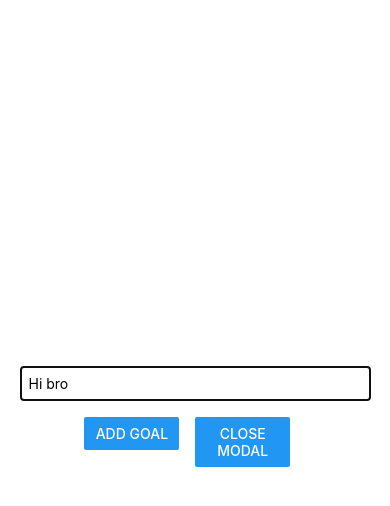
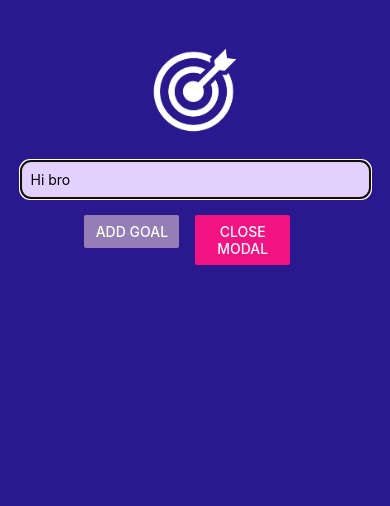
Before and after one commit to inhyoe/React_native, a React Native app: screen / in a window 390 px wide. Both pictures are taken after a click on the button "ADD NEW GOAL". Shown: the top 506 px of the page. Built offline with nearby package versions, Linux system fonts and the light colour scheme.

Commit message:
GoalInput 컴포넌트에 이미지 추가 및 모달 스타일 개선

```diff
--- a/component/GoalInputComponent/GoalInput.tsx
+++ b/component/GoalInputComponent/GoalInput.tsx
@@ -1,5 +1,12 @@
 import React, { Dispatch, SetStateAction, useState } from 'react';
-import { TextInput, View, StyleSheet, Button, Modal } from 'react-native';
+import {
+  TextInput,
+  View,
+  StyleSheet,
+  Button,
+  Modal,
+  Image,
+} from 'react-native';
 
 interface GoalInputProps {
   setCourseGoals: Dispatch<SetStateAction<string[]>>;
@@ -23,20 +30,33 @@ const GoalInput = ({ setCourseGoals, modalVisibleHandler }: GoalInputProps) => {
   }
 
   return (
-    <Modal visible={true} animationType="slide">
+    <Modal
+      visible={true}
+      animationType="slide"
+      transparent={false} // Modal의 배경을 불투명하게 설정
+    >
       <View style={styles.inputContainer}>
+        <Image
+          style={styles.image}
+          source={require('../../assets/images/goal.png')}
+        />
+
         <TextInput
-          style={styles.TextInput}
+          style={styles.textInputStyle}
           placeholder="Hi bro"
           onChangeText={(i) => goalInputHandler(i)}
           value={entererGoalText}
         />
         <View style={styles.buttonContainer}>
           <View style={styles.button}>
-            <Button title="add Goal" onPress={addGoalHandler} />
+            <Button title="add Goal" onPress={addGoalHandler} color="#957db5" />
           </View>
           <View style={styles.button}>
-            <Button title="Close Modal" onPress={modalVisibleHandler} />
+            <Button
+              title="Close Modal"
+              onPress={modalVisibleHandler}
+              color="#f31282"
+            />
           </View>
         </View>
       </View>
@@ -47,20 +67,24 @@ const GoalInput = ({ setCourseGoals, modalVisibleHandler }: GoalInputProps) => {
 const styles = StyleSheet.create({
   inputContainer: {
     flex: 1,
-    // flexDirection: 'row',
     padding: '5%',
-    justifyContent: 'center',
     alignItems: 'center',
-    textAlign: 'left', // 텍스트를 왼쪽으로 정렬 (기본값)
-    marginBottom: 10,
-    borderBottomWidth: 1,
-    borderBottomColor: '#cccccc',
+    backgroundColor: '#29188e', // 배경색 추가
   },
-  TextInput: {
-    borderColor: '#cccccc',
-    borderWidth: 1,
+
+  textInputStyle: {
+    borderWidth: 3,
+    borderColor: '#e4cae2',
+    backgroundColor: '#e4d0ff',
+    borderRadius: 10,
+    borderStyle: 'solid',
     padding: 8,
     width: '100%',
+  },
+  image: {
+    width: 100,
+    height: 100,
+    margin: 20,
   },
   buttonContainer: {
     flexDirection: 'row',
```
Also changed, not shown: assets/images/goal.png (added), 1 other file (tests, documents, lock files or other folders).
